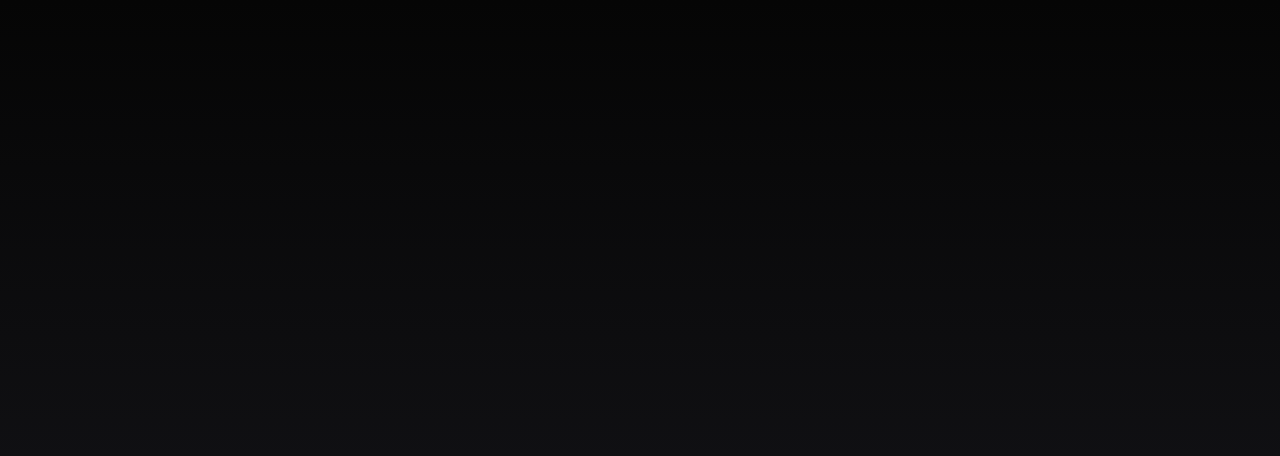
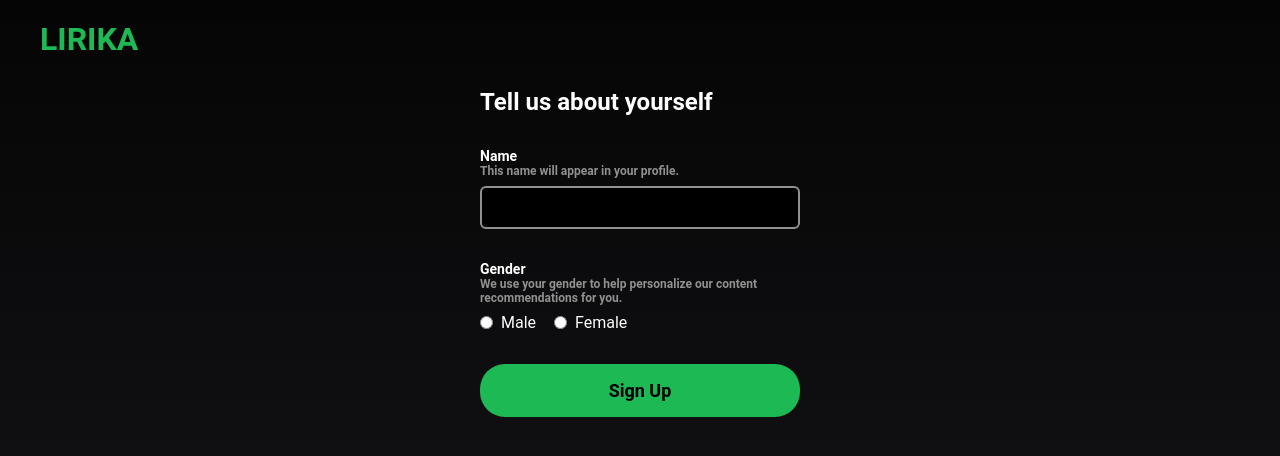
Before and after one commit to rach-syahputra/lirika-music-app, a React (Vite) app: page /register/identity in a window 1280 px wide. Before the commit this address had no page. Shown: the top 456 px of the page. Built offline with nearby package versions, Linux system fonts and the light colour scheme.

Commit message:
feat(register): Update registration system with localStorage

```diff
--- a/database/db.json
+++ b/database/db.json
@@ -21,6 +21,14 @@
       "email": "marrybloody@gmail.com",
       "password": "11223344",
       "name": "Tiara",
+      "gender": "female",
+      "role": "user"
+    },
+    {
+      "id": "e8e22f94-0d26-454f-94e6-a5d52c052cfc",
+      "email": "yunyun@gmail.com",
+      "password": "dekyun7766",
+      "name": "Yunita",
       "gender": "female",
       "role": "user"
     }
--- a/src/App.jsx
+++ b/src/App.jsx
@@ -11,7 +11,7 @@ function App() {
       <Routes>
         <Route path='/' element={<Home />} />
         <Route path='/register' element={<Register />} />
-        <Route path='/register/identity/:userId' element={<RegisterIdentity />} />
+        <Route path='/register/identity' element={<RegisterIdentity />} />
         <Route path='/login' element={<Login />} />
       </Routes>
     </BrowserRouter>
--- a/src/handlers/handleSubmit.js
+++ b/src/handlers/handleSubmit.js
@@ -11,33 +11,52 @@ export const handleRegisterSubmit = (email, password, confirmPassword, setErrorM
 
   // If all validations pass
   if (isValid) {
-    const userData = { id: uuidv4(), email, password }
+    const userData = {
+      id: uuidv4(),
+      email,
+      password
+    }
 
-    fetch('http://localhost:3000/users', {
-      method: 'POST',
-      headers: { 'content-type': 'application/json' },
-      body: JSON.stringify(userData)
-    })
-      .then((res) => {
-        navigate(`/register/identity/${userData.id}`)
-      })
-      .catch((err) => {
-        console.log(err.message)
-      })
+    // Save the userData temporarily
+    localStorage.setItem('userData', JSON.stringify(userData))
+
+    navigate(`/register/identity`)
+
+    // fetch('http://localhost:3000/users', {
+    //   method: 'POST',
+    //   headers: { 'content-type': 'application/json' },
+    //   body: JSON.stringify(userData)
+    // })
+    //   .then((res) => {
+    //     navigate(`/register/identity/${userData.id}`)
+    //   })
+    //   .catch((err) => {
+    //     console.log(err.message)
+    //   })
   }
 }
 
-export const handleIdentitySubmit = (name, selectedGender, navigate, userId) => (event) => {
+export const handleIdentitySubmit = (name, selectedGender, navigate) => (event) => {
   event.preventDefault()
 
-  const userData = { name, gender: selectedGender, role: 'user' }
+  const storedUserData = JSON.parse(localStorage.getItem('userData'))
 
-  fetch('http://localhost:3000/users/' + userId, {
-    method: 'PATCH',
+  const userData = {
+    id: storedUserData.id,
+    email: storedUserData.email,
+    password: storedUserData.password,
+    name,
+    gender: selectedGender,
+    role: 'user'
+  }
+
+  fetch('http://localhost:3000/users/', {
+    method: 'POST',
     headers: { 'content-type': 'application/json' },
     body: JSON.stringify(userData)
   })
     .then((res) => {
+      localStorage.removeItem('userData')
       navigate('/')
     })
     .catch((err) => {
--- a/src/pages/registerIdentity/RegisterIdentity.jsx
+++ b/src/pages/registerIdentity/RegisterIdentity.jsx
@@ -3,7 +3,7 @@ import "./registerIdentity.css"
 import AuthNavbar from '../../components/authNavbar/AuthNavbar'
 import useRegisterStateIdentity from '../../hooks/useRegisterIdentityState'
 import { handleIdentitySubmit } from '../../handlers/handleSubmit.js'
-import { useNavigate, useParams } from 'react-router-dom'
+import { useNavigate } from 'react-router-dom'
 
 const RegisterIdentity = () => {
 
@@ -15,13 +15,12 @@ const RegisterIdentity = () => {
   } = useRegisterStateIdentity()
 
   const navigate = useNavigate()
-  const { userId } = useParams()
 
   return (
     <div className='register'>
       <AuthNavbar />
       <div className="section">
-        <form className='identity' onSubmit={handleIdentitySubmit(name, selectedGender, navigate, userId)}>
+        <form className='identity' onSubmit={handleIdentitySubmit(name, selectedGender, navigate)}>
           <h2>Tell us about yourself</h2>
           <div className="name input">
             <div className="title">
```
